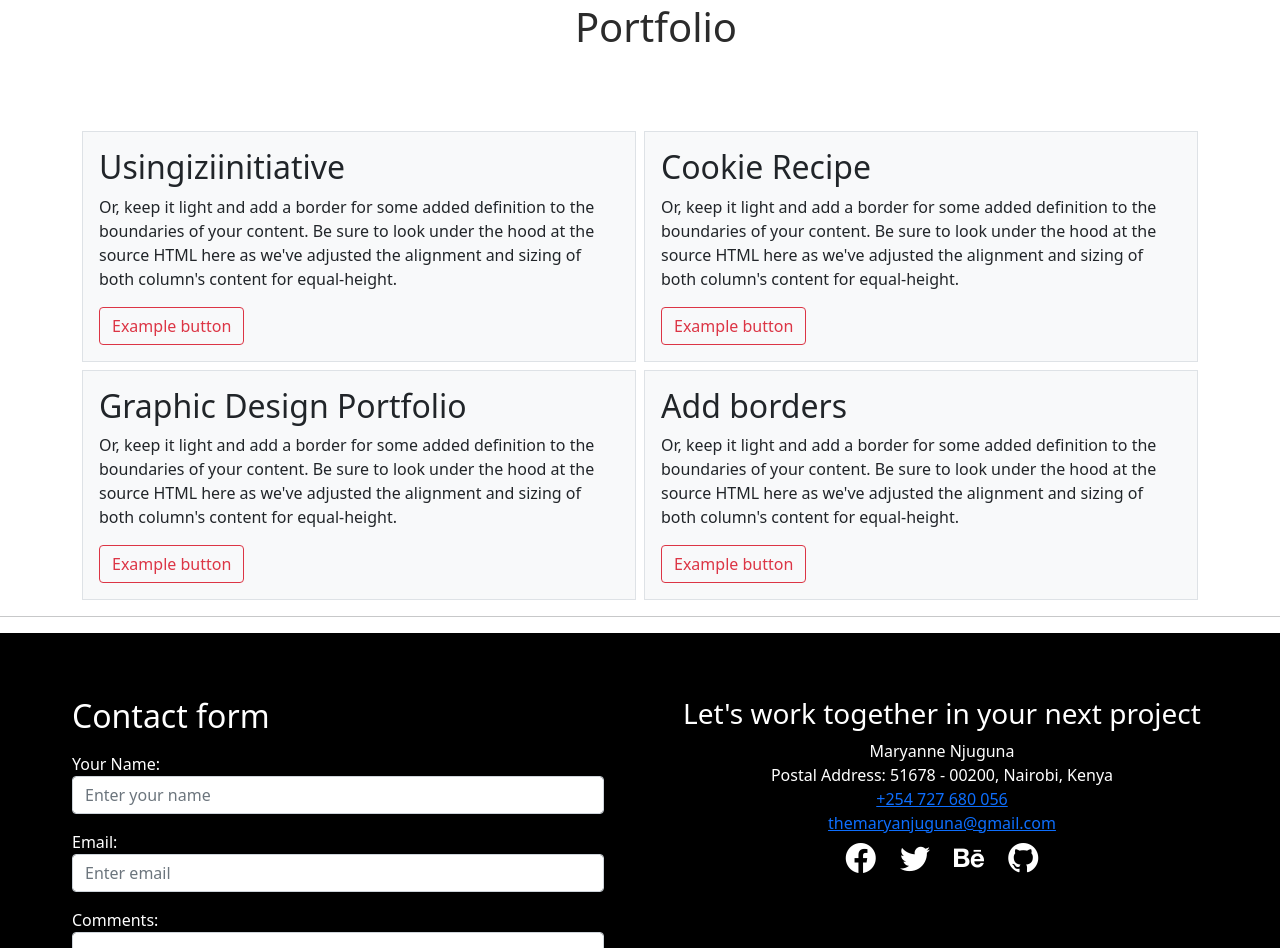
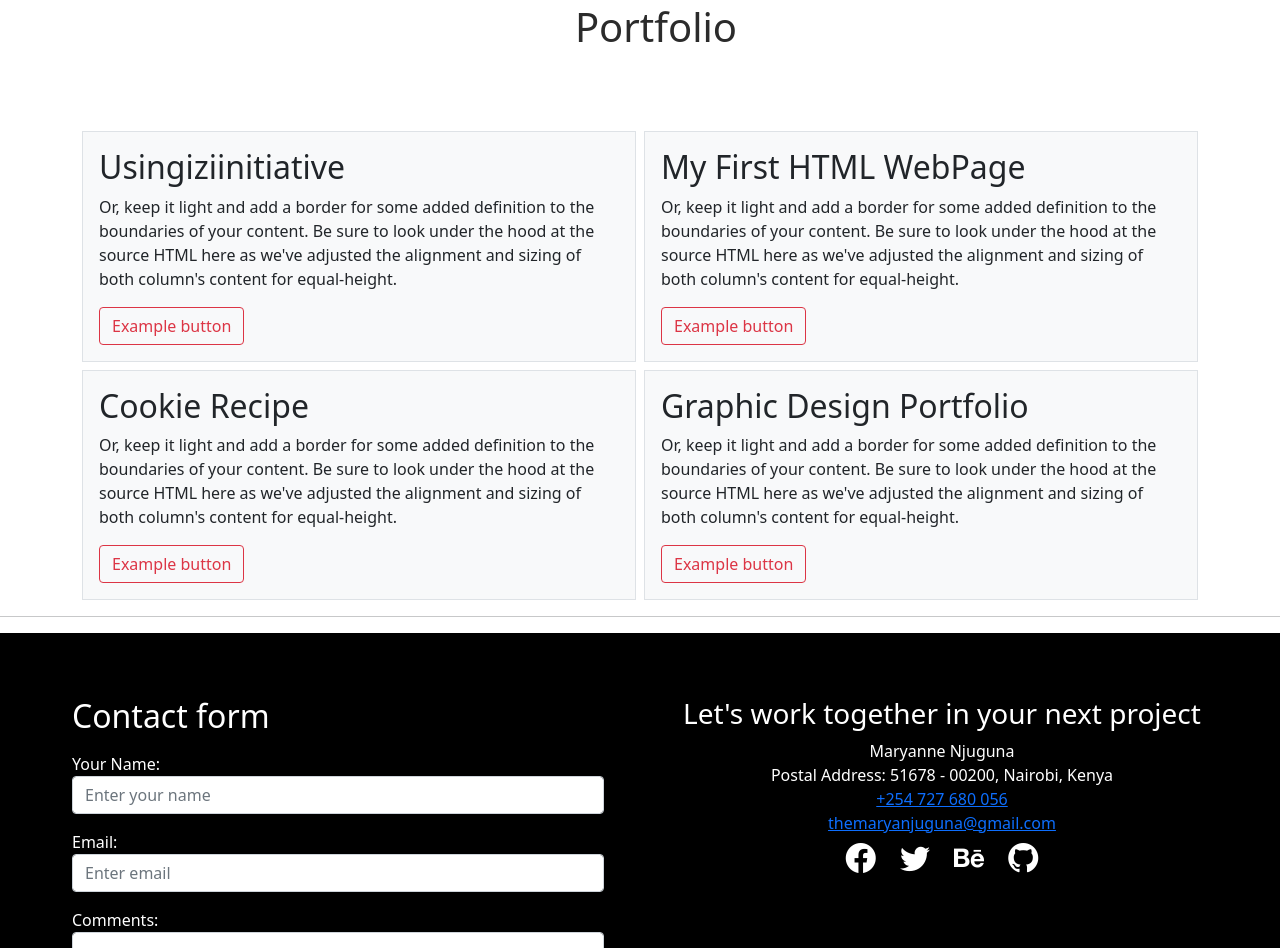
Before and after one commit to themaryanjuguna/mnjuguna_portfolio, a plain HTML site: page index.html in a window 1280 px wide. Shown: the part 1647-2595 px from the top of the page. Drawn offline with nearby package versions, Linux system fonts and the light colour scheme; grey boxes are pictures that could not be loaded.

Commit message:
updating portfolio

```diff
--- a/index.html
+++ b/index.html
@@ -179,9 +179,16 @@
               </div>
               <div class="col-6">
                 <div class="p-3 border bg-light">
+                    <h2>My First HTML WebPage</h2>
+                    <p>Or, keep it light and add a border for some added definition to the boundaries of your content. Be sure to look under the hood at the source HTML here as we've adjusted the alignment and sizing of both column's content for equal-height.</p>
+                    <button class="btn btn-outline-danger" type="button"href="https://github.com/themaryanjuguna/MSmy-first-webpage" target="_blank" rel="noreferrer">Example button</button>
+                </div>
+              </div>
+              <div class="col-6">
+                <div class="p-3 border bg-light">
                     <h2>Cookie Recipe</h2>
                     <p>Or, keep it light and add a border for some added definition to the boundaries of your content. Be sure to look under the hood at the source HTML here as we've adjusted the alignment and sizing of both column's content for equal-height.</p>
-                    <button class="btn btn-outline-danger" type="button"href="https://github.com/themaryanjuguna/MScookie-recipe" target="_blank" rel="noreferrer">Example button</button>
+                    <button class="btn btn-outline-danger" type="button" href="https://github.com/themaryanjuguna/MScookie-recipe" target="_blank" rel="noreferrer">Example button</button>
                 </div>
               </div>
               <div class="col-6">
@@ -189,13 +196,6 @@
                     <h2>Graphic Design Portfolio</h2>
                     <p>Or, keep it light and add a border for some added definition to the boundaries of your content. Be sure to look under the hood at the source HTML here as we've adjusted the alignment and sizing of both column's content for equal-height.</p>
                     <button class="btn btn-outline-danger" type="button" href="https://drive.google.com/file/d/1E9eB7inHoGkeppaxZ98GcgxWQnk0h08Q/view" target="_blank" rel="noreferrer">Example button</button>
-                </div>
-              </div>
-              <div class="col-6">
-                <div class="p-3 border bg-light">
-                    <h2>Add borders</h2>
-                    <p>Or, keep it light and add a border for some added definition to the boundaries of your content. Be sure to look under the hood at the source HTML here as we've adjusted the alignment and sizing of both column's content for equal-height.</p>
-                    <button class="btn btn-outline-danger" type="button" href="https://www.behance.net/themaryanjuguna" target="_blank" rel="noreferrer">Example button</button>
                 </div>
               </div>
             </div>
```
